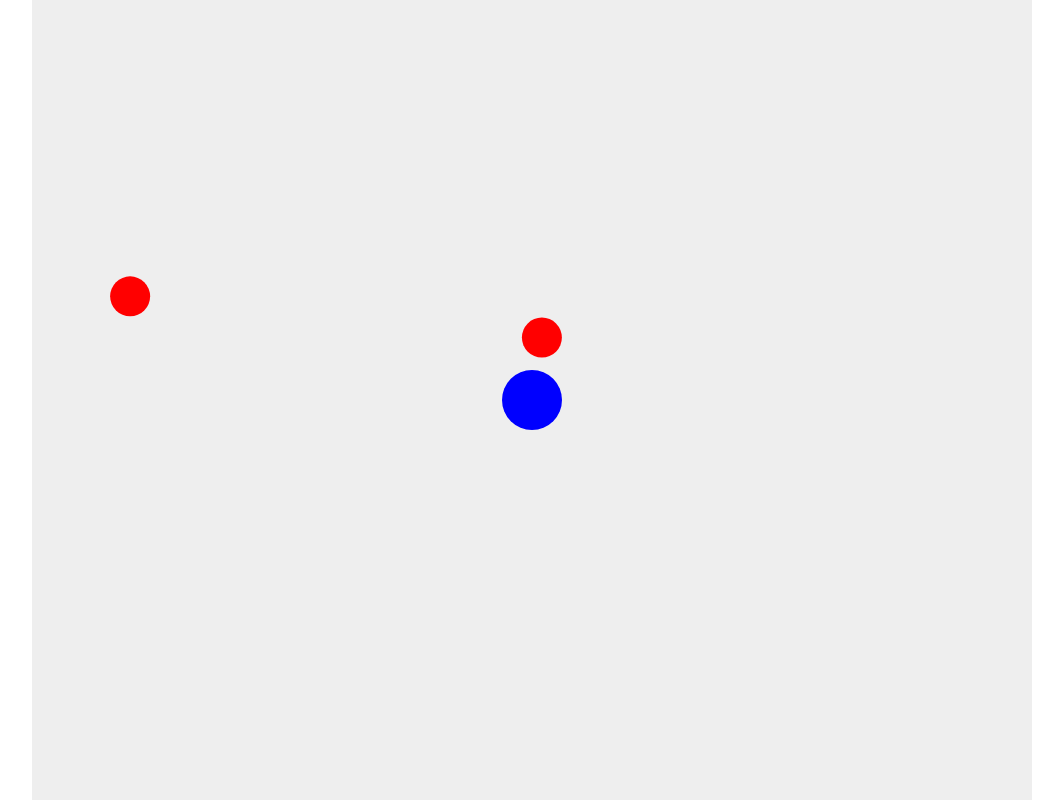
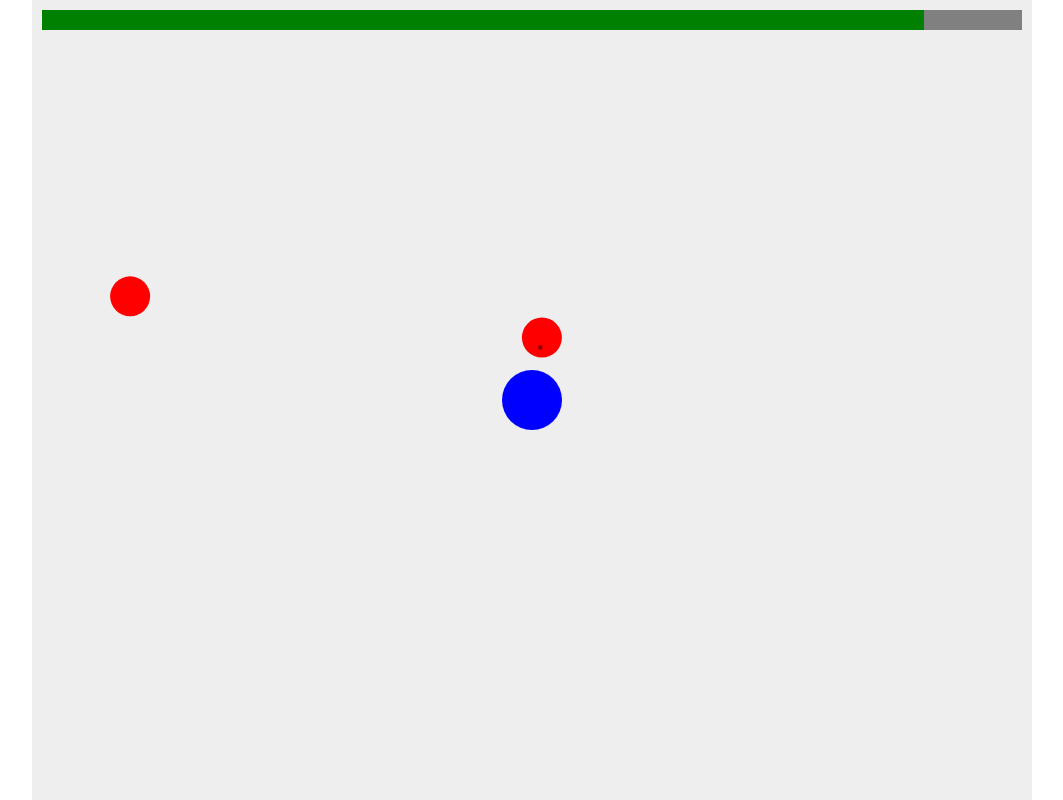
Before and after one commit to domvads/Moritz, a plain HTML site: page tower-defense/index.html in a window 1280 px wide. Shown: the whole page, without its empty margins (108-1171 px from the left). Drawn offline with Linux system fonts and the light colour scheme.

Commit message:
Implement health system, projectiles and game over

```diff
--- a/tower-defense/index.html
+++ b/tower-defense/index.html
@@ -31,6 +31,19 @@ const dashCooldown = 90; // ~1.5 seconds at 60 fps
 let dashTime = 0;
 let dashCooldownTime = 0;
 
+// Lebensanzeige
+const maxHealth = 100;
+let playerHealth = maxHealth;
+let gameOver = false;
+
+// Projektile
+const projectiles = [];
+const projectileSpeed = 6;
+const projectileDamage = 10;
+
+// Gegner Schussintervall
+const enemyShootInterval = 90;
+
 // Gegnerverwaltung
 const enemies = [];
 const enemyRadius = 20;
@@ -47,6 +60,12 @@ const keys = {
 
 function draw() {
     ctx.clearRect(0, 0, canvas.width, canvas.height);
+    // Lebensbalken
+    ctx.fillStyle = 'gray';
+    ctx.fillRect(10, 10, canvas.width - 20, 20);
+    ctx.fillStyle = 'green';
+    ctx.fillRect(10, 10, (playerHealth / maxHealth) * (canvas.width - 20), 20);
+
     // Spieler zeichnen
     ctx.fillStyle = 'blue';
     ctx.beginPath();
@@ -58,6 +77,21 @@ function draw() {
         ctx.beginPath();
         ctx.arc(e.x, e.y, enemyRadius, 0, Math.PI * 2);
         ctx.fill();
+    }
+
+    // Projektile zeichnen
+    ctx.fillStyle = 'darkred';
+    for (const p of projectiles) {
+        ctx.fillRect(p.x - 2, p.y - 2, 4, 4);
+    }
+
+    if (gameOver) {
+        ctx.fillStyle = 'rgba(0,0,0,0.5)';
+        ctx.fillRect(0, 0, canvas.width, canvas.height);
+        ctx.fillStyle = 'white';
+        ctx.font = '48px sans-serif';
+        ctx.textAlign = 'center';
+        ctx.fillText('Game Over', canvas.width / 2, canvas.height / 2);
     }
 }
 
@@ -82,7 +116,7 @@ function spawnEnemy() {
             y = Math.random() * canvas.height;
             break;
     }
-    enemies.push({x, y});
+    enemies.push({x, y, shootTimer: enemyShootInterval});
 }
 
 // Tastatursteuerung: W = vor, A = links, D = rechts, S = hinten
@@ -124,6 +158,10 @@ document.addEventListener('keyup', (e) => {
 });
 
 function update() {
+    if (gameOver) {
+        draw();
+        return;
+    }
     if (dashCooldownTime > 0) dashCooldownTime--;
     if (--enemySpawnTimer <= 0) {
         spawnEnemy();
@@ -134,6 +172,12 @@ function update() {
         posX += dashVelocityX;
         posY += dashVelocityY;
         dashTime--;
+        for (let i = enemies.length - 1; i >= 0; i--) {
+            const e = enemies[i];
+            if (Math.hypot(e.x - posX, e.y - posY) <= radius + enemyRadius) {
+                enemies.splice(i, 1);
+            }
+        }
     } else {
         let ax = 0;
         let ay = 0;
@@ -164,19 +208,48 @@ function update() {
         posY += velocityY;
     }
 
-    // Gegner bewegen
+    // Gegner bewegen und schießen
     for (const e of enemies) {
         const dx = posX - e.x;
         const dy = posY - e.y;
         const len = Math.hypot(dx, dy) || 1;
         e.x += (dx / len) * enemySpeed;
         e.y += (dy / len) * enemySpeed;
+        if (--e.shootTimer <= 0) {
+            projectiles.push({
+                x: e.x,
+                y: e.y,
+                vx: (dx / len) * projectileSpeed,
+                vy: (dy / len) * projectileSpeed
+            });
+            e.shootTimer = enemyShootInterval;
+        }
+    }
+
+    // Projektile bewegen
+    for (let i = projectiles.length - 1; i >= 0; i--) {
+        const p = projectiles[i];
+        p.x += p.vx;
+        p.y += p.vy;
+        if (p.x < 0 || p.x > canvas.width || p.y < 0 || p.y > canvas.height) {
+            projectiles.splice(i, 1);
+            continue;
+        }
+        if (Math.hypot(p.x - posX, p.y - posY) <= radius) {
+            playerHealth -= projectileDamage;
+            projectiles.splice(i, 1);
+            if (playerHealth <= 0) {
+                gameOver = true;
+            }
+        }
     }
 
     posX = Math.min(Math.max(radius, posX), canvas.width - radius);
     posY = Math.min(Math.max(radius, posY), canvas.height - radius);
     draw();
-    requestAnimationFrame(update);
+    if (!gameOver) {
+        requestAnimationFrame(update);
+    }
 }
 
 draw();
```
